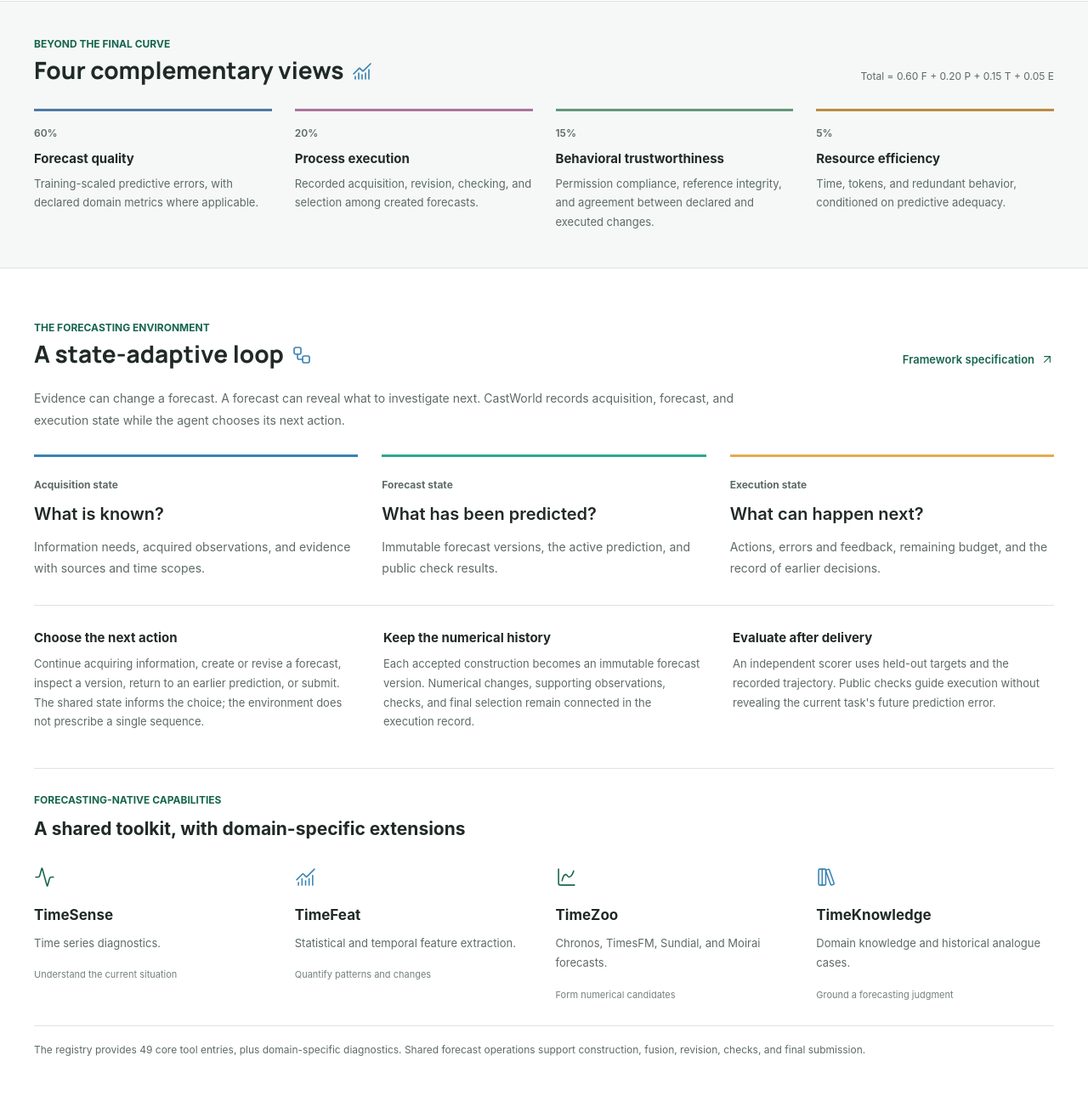
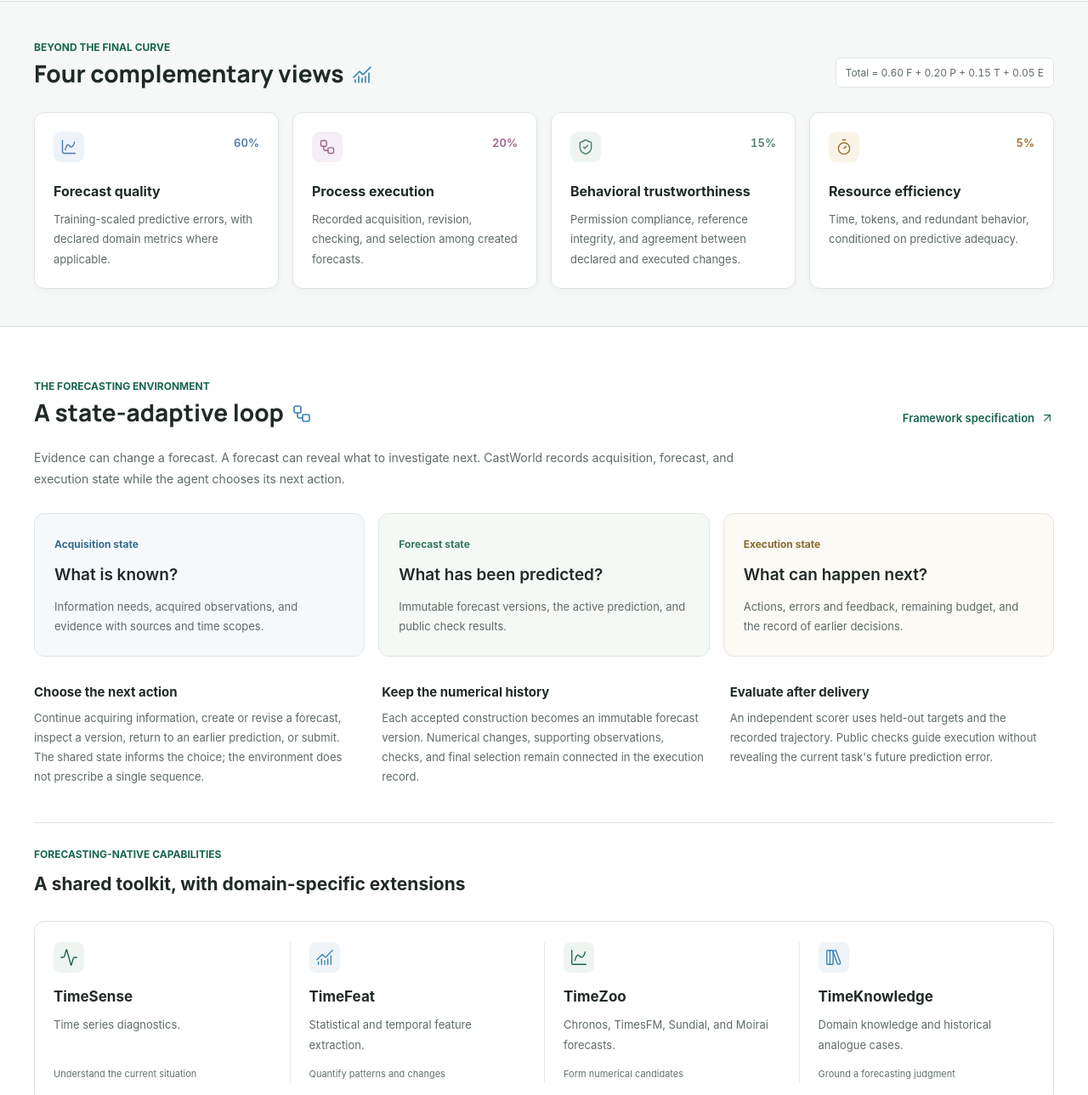
Before and after one commit to CastWorld-Bench/castworld-bench.github.io, a plain HTML site: page index.html in a window 1280 px wide. Shown: the part 2986-4275 px from the top of the page at 85% size. Drawn offline with Linux system fonts and the light colour scheme.

Commit message:
Polish evaluation panels and streamline README navigation

```diff
--- a/index.html
+++ b/index.html
@@ -377,6 +377,7 @@
           </div>
           <div class="dimension-grid">
             <article class="dimension forecast">
+              <i class="dimension-icon" data-lucide="chart-spline" aria-hidden="true"></i>
               <span class="dimension-weight">60%</span>
               <h3>Forecast quality</h3>
               <p>
@@ -385,6 +386,7 @@
               </p>
             </article>
             <article class="dimension process">
+              <i class="dimension-icon" data-lucide="workflow" aria-hidden="true"></i>
               <span class="dimension-weight">20%</span>
               <h3>Process execution</h3>
               <p>
@@ -393,6 +395,7 @@
               </p>
             </article>
             <article class="dimension trust">
+              <i class="dimension-icon" data-lucide="shield-check" aria-hidden="true"></i>
               <span class="dimension-weight">15%</span>
               <h3>Behavioral trustworthiness</h3>
               <p>
@@ -401,6 +404,7 @@
               </p>
             </article>
             <article class="dimension efficiency">
+              <i class="dimension-icon" data-lucide="timer" aria-hidden="true"></i>
               <span class="dimension-weight">5%</span>
               <h3>Resource efficiency</h3>
               <p>
--- a/styles.css
+++ b/styles.css
@@ -2071,3 +2071,111 @@ body[data-view="leaderboard"] .leaderboard-intro {
     transform: none;
   }
 }
+
+/* Evaluation dimensions, shared state, toolkit and dataset filters. */
+.evaluation-band {
+  background: #f5f8f7;
+  padding-block: 44px;
+}
+.dimension-grid { gap: 16px; }
+.dimension {
+  --dimension-color: var(--forecast);
+  --dimension-tint: #edf3f9;
+  position: relative;
+  padding: 22px;
+  border: 1px solid #dde5e1;
+  border-radius: 12px;
+  background: #fff;
+  box-shadow: 0 3px 8px rgba(29, 59, 46, 0.035);
+}
+.dimension.forecast { border-color: #dde5e1; }
+.dimension.process { --dimension-color: #9b638c; --dimension-tint: #f6eef4; border-color: #dde5e1; }
+.dimension.trust { --dimension-color: #4f8065; --dimension-tint: #eef5f0; border-color: #dde5e1; }
+.dimension.efficiency { --dimension-color: #9d702f; --dimension-tint: #faf4e8; border-color: #dde5e1; }
+.dimension-icon {
+  width: 36px;
+  height: 36px;
+  padding: 8px;
+  border-radius: 9px;
+  color: var(--dimension-color);
+  background: var(--dimension-tint);
+  stroke-width: 1.7;
+}
+.dimension-weight {
+  position: absolute;
+  top: 25px;
+  right: 22px;
+  font-size: 13px;
+  font-weight: 600;
+  font-variant-numeric: tabular-nums;
+  color: var(--dimension-color);
+}
+.dimension h3 { margin: 16px 0 10px; font-size: 16px; }
+.dimension p { line-height: 1.8; }
+.weight-formula {
+  padding: 7px 11px;
+  border: 1px solid #dfe7e2;
+  border-radius: 6px;
+  background: #fff;
+  font-variant-numeric: tabular-nums;
+}
+.state-grid { gap: 16px; }
+.state-grid article {
+  border: 1px solid #dbe7ee;
+  border-radius: 12px;
+  background: #f6f9fc;
+  padding: 23px;
+}
+.state-grid article:nth-child(2) { border-color: #dce9e3; background: #f5f9f6; }
+.state-grid article:nth-child(3) { border-color: #eae4d8; background: #fcfaf5; }
+.state-label { color: #376d8d; }
+.state-grid article:nth-child(2) .state-label { color: #32775e; }
+.state-grid article:nth-child(3) .state-label { color: #8a682f; }
+.state-grid h3 { margin: 12px 0 0; font-size: 19px; }
+.state-grid p { font-size: 13px; line-height: 1.8; }
+.framework-details { border-top: 0; padding-top: 0; gap: 28px; }
+.toolkit-grid {
+  gap: 0;
+  padding: 24px 0;
+  border: 1px solid var(--line);
+  border-radius: 12px;
+  background: #fff;
+}
+.toolkit-grid article { display: flex; flex-direction: column; padding: 0 22px; }
+.toolkit-grid article + article { border-left: 1px solid #e5ebe7; }
+.toolkit-grid svg { width: 36px; height: 36px; padding: 7px; background: #eef5f1; border-radius: 8px; }
+.toolkit-grid article:nth-child(2n) svg { background: #eef4f8; }
+.toolkit-grid h4 { margin: 15px 0 8px; }
+.toolkit-grid article > span { margin-top: auto; padding-top: 2px; color: #62726a; }
+.toolkit-note { border-top: 0; margin-top: 14px; padding-top: 0; }
+.domain-filter {
+  border-radius: 18px;
+  min-height: 34px;
+  padding: 6px 13px;
+  border-color: #d6e1da;
+}
+.domain-filter[aria-pressed="true"] {
+  box-shadow: 0 2px 4px rgba(23,101,79,0.12);
+}
+.domain-filter:hover:not([aria-pressed="true"]) { border-color: #8eae9d; color: var(--accent-dark); }
+@media (max-width: 1000px) {
+  .dimension-grid { grid-template-columns: repeat(2, minmax(0,1fr)); }
+  .toolkit-grid { display: grid; grid-template-columns: repeat(2,minmax(0,1fr)); gap: 24px 0; }
+  .toolkit-grid article:nth-child(3) { border-left: 0; }
+}
+@media (max-width: 620px) {
+  .dimension-grid { gap: 12px; }
+  .dimension { padding: 16px; }
+  .dimension-weight { right: 16px; top: 22px; }
+  .dimension h3 { font-size: 14px; }
+  .dimension p { font-size: 12px; }
+  .state-grid { gap: 12px; }
+  .state-grid article { padding: 20px; }
+  .weight-formula { display: inline-block; }
+  .toolkit-grid article { padding: 0 16px; }
+  .toolkit-grid h4 { font-size: 15px; }
+  .domain-filter { font-size: 11px; padding-inline: 11px; }
+}
+@media (max-width: 380px) {
+  .dimension-grid { grid-template-columns: 1fr; }
+}
```
